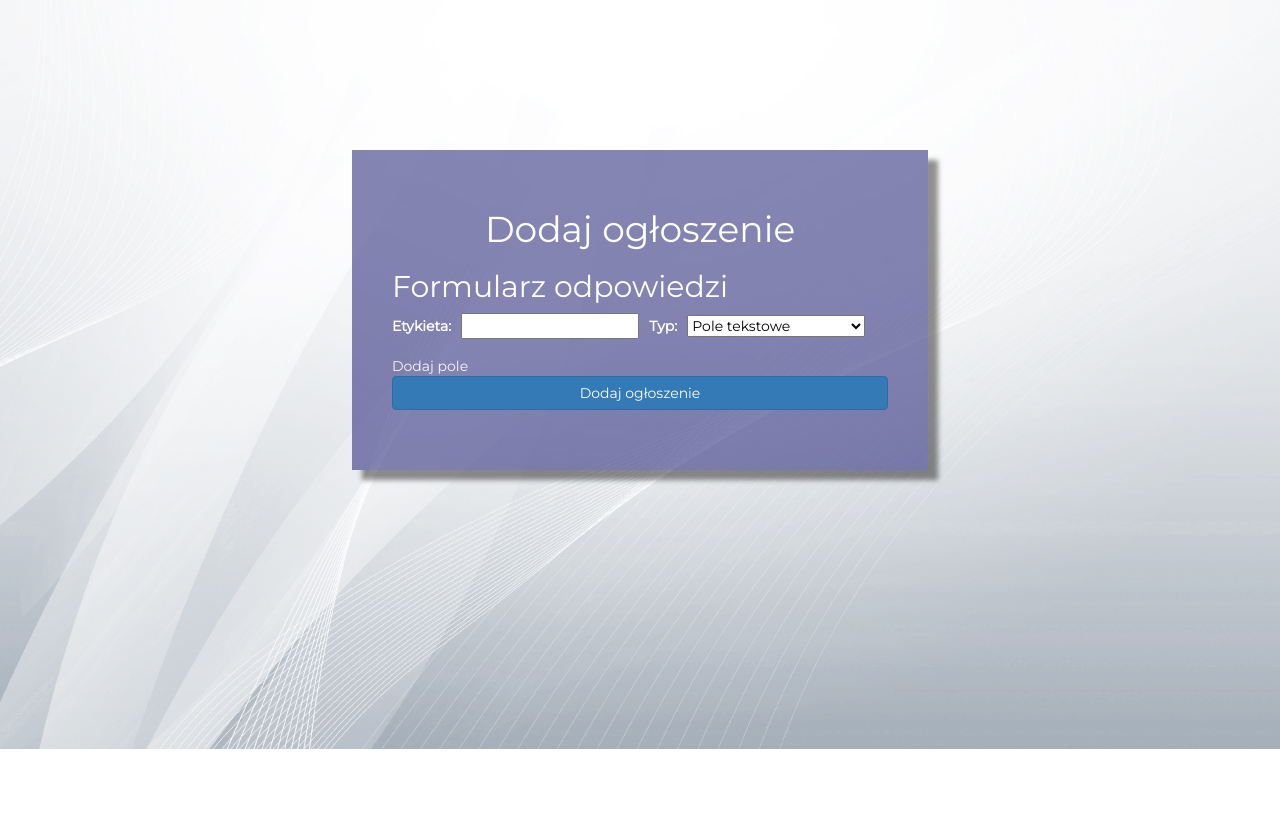
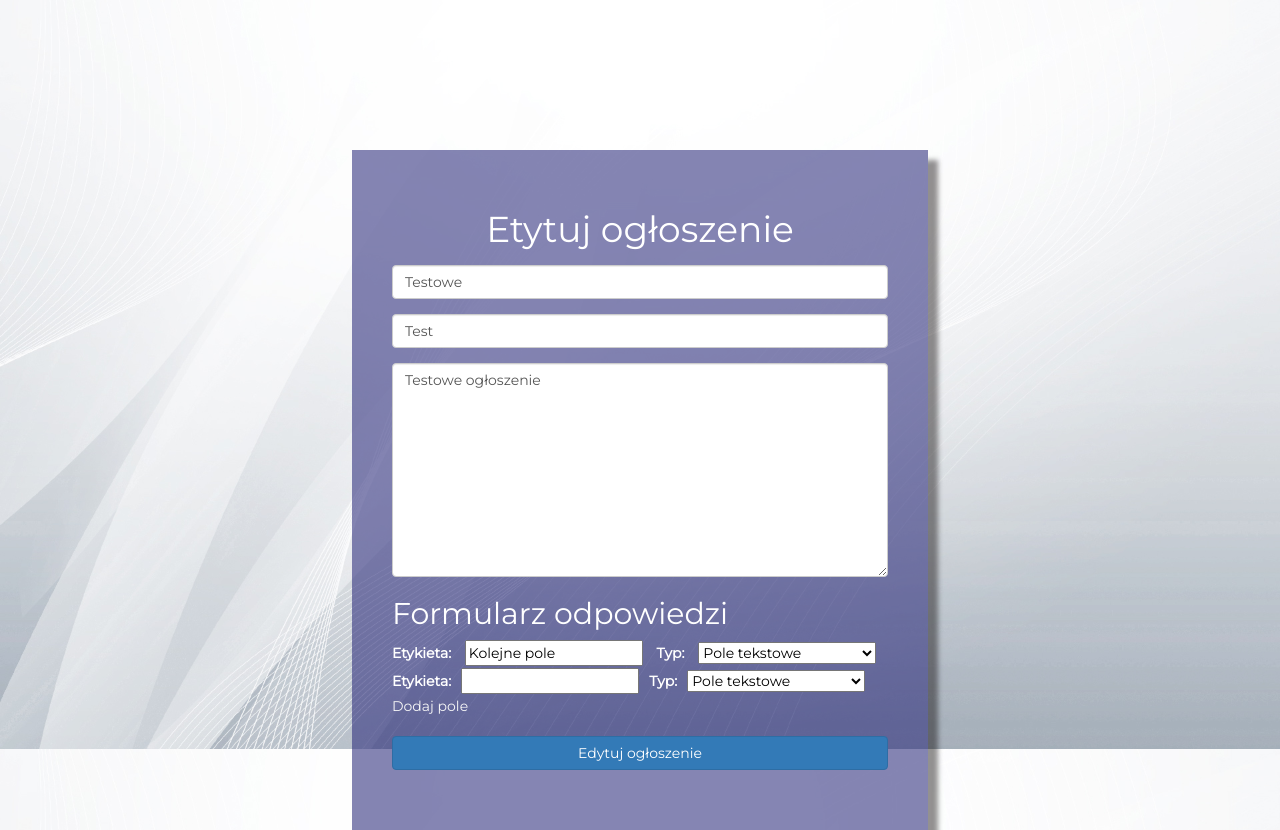
Before and after one commit to cybergod96/job_ad_portal, a Django app: page /ad/31/edit in a window 1280 px wide. Shown: the part 51-881 px from the top of the page. Before the commit the page ends 800 px from the top, so only its background shows below. Run offline with Django 3.2, Linux system fonts and the light colour scheme; a user stored in the database is signed in; data comes from the database, SQL or seed files in the repository; both versions use the stored data as it was after the commit; some libraries are stand-ins or nearby versions.

Commit message:
dodano beznadziejne edytowanie ogłoszzenia

```diff
--- a/jobad/forms.py
+++ b/jobad/forms.py
@@ -49,8 +49,13 @@ class AdvertisementApplyForm(forms.Form):
                 self.fields['field_%d' % i] = forms.IntegerField(label=field['label'], widget=forms.NumberInput(attrs={'class':'form-control'}))
 
 
-
 class AddAdForm(forms.Form):
     name = forms.CharField(max_length=255, label=u"Tytuł", widget=forms.TextInput(attrs={'class':'form-control','placeholder':'Tytuł'}))
     job_title = forms.CharField(max_length=255, label=u"Stanowisko", widget=forms.TextInput(attrs={'class':'form-control','placeholder':'Stanowisko'}))
     description = forms.CharField(max_length=512, label=u"Opis", widget=forms.Textarea(attrs={'class':'form-control','placeholder':'Opis'}))
+
+    def fill(self, n, jt, d):
+        self.fields['name'].initial = n
+        self.fields['job_title'].initial = jt
+        self.fields['description'].initial = d
+        pass
--- a/jobad/urls.py
+++ b/jobad/urls.py
@@ -16,5 +16,4 @@ urlpatterns = [
     path('account/', views.account, name='account'),
     path('logout/', views.logout_view, name='logout'),
     path('add/', views.add_ad, name='add'),
-    #path('add/custom', views.add_fields, name='custom')
 ]
--- a/jobad/views.py
+++ b/jobad/views.py
@@ -11,6 +11,8 @@ from .models import Advertisement, Employer, ApplyForm
 from .forms import AddAdForm, LoginForm, RegisterForm, AdvertisementApplyForm, AdvertisementReply
 
 import json
+
+from django.utils.html import format_html
 
 
 def index(request):
@@ -130,9 +132,54 @@ def add_ad(request):
 
 @login_required
 def edit_ad(request, ad_id):
-    # if request.method == 'POST':
+    if request.method == 'POST':
+        ad_form = AddAdForm(request.POST)
+        if ad_form.is_valid():
+            ad = Advertisement.objects.get(pk=ad_id)
+            af = ApplyForm.objects.get(advertisement_id=ad_id)
 
-    return render(request, 'jobad/addad.html')
+            ad.name = ad_form.cleaned_data['name']
+            ad.job_title = ad_form.cleaned_data['job_title']
+            ad.description = ad_form.cleaned_data['description']
+            ad.save()
+
+            num = int(request.POST['additional_fields_number'])
+            custom_fields = dict()
+            custom_fields['fields_number'] = num
+            for i in range(1, num + 1):
+                custom_fields['field_%d' % i] = {"label": request.POST['field%d_label' % i],
+                                                 "type": request.POST['field%d_type' % i]}
+            af.content = json.dumps(custom_fields, ensure_ascii=False)
+            af.save()
+            return redirect('jobad:account')
+    else:
+        form_data = eval(ApplyForm.objects.get(advertisement_id=ad_id).content)
+        fields_num = form_data['fields_number']
+        fields_content = ""
+        ad = Advertisement.objects.get(pk=ad_id)
+        ad_form = AddAdForm()
+        ad_form.fill(ad.name, ad.job_title, ad.description)
+        for i in range(1, fields_num + 1):
+            sel_text = "selected" if form_data['field_%d' % i]['type'] == "text" else ""
+            sel_textarea = "selected" if form_data['field_%d' % i]['type'] == "textarea" else ""
+            sel_number = "selected" if form_data['field_%d' % i]['type'] == "number" else ""
+            fields_content += """ <div id="div_field_%d" class="field_box">
+            <label for="fileld%d_label" id="label_%d" class="field_box_label">Etykieta: </label>
+            <input type="text" name="field%d_label" id="txt_%d" class="field_box_textarea" value="%s">
+            <label for="field%d_type" id="label2_%d" class="field_box_label">Typ: </label>
+            <select name="field%d_type" id="select_%d" class="field_box_select">
+            <option value="text" %s>Pole tekstowe</option>
+            <option value="textarea" %s>Pole tekstowe (długie)</option>
+            <option value="textnumber" %s>Liczba</option>
+            </select>
+
+            </div>""" % (
+            i, i, i, i, i, form_data['field_%d' % i]['label'], i, i, i, i, sel_text, sel_textarea, sel_number)
+    return render(request, 'jobad/editad.html', {"additional_fields_number": fields_num,
+                                                 "additional_fields": format_html(fields_content),
+                                                 "form": ad_form,
+                                                 "hidden":  format_html("""<input type="hidden" value="%d" id="additional_fields_number" name="additional_fields_number">""" % fields_num),
+                                                 "jstest": "Hadas"})
 
 
 @login_required
--- a/static/css/main.css
+++ b/static/css/main.css
@@ -78,3 +78,8 @@ h2 > a:hover{
 #text-col > textarea{
     background-color: white;
 }
+
+#reply{
+    background-color: rgba(255,255,255,0.12);
+
+}
--- a/static/js/additional_fields.js
+++ b/static/js/additional_fields.js
@@ -1,4 +1,4 @@
-var num = 1;
+var num = 1;//parseInt(document.getElementById("additional_fields_number").value);
 
 function removeField(i){
 	document.getElementById("div_field_"+i).remove();
@@ -31,7 +31,7 @@ function fixNumeration(i,n){
 }
 
 function appendField(first){
-var i = num;
+var i = num;//parseInt(document.getElementById("additional_fields_number").value)+1;
 form = document.forms["applyform"];
 var div = document.createElement("div");
 div.id = "div_field_"+i;
@@ -89,3 +89,4 @@ document.getElementById("additional_fields_number").value=num;
 num++;
 }
 appendField(true);
+//fixNumeration(1,parseInt(document.getElementById("additional_fields_number").value))
--- a/templates/jobad/addad.html
+++ b/templates/jobad/addad.html
@@ -5,7 +5,6 @@
     <form method="post" name="applyform">
     <h1>Dodaj ogłoszenie</h1>
         {% csrf_token %}
-{% csrf_token %}
         {% for error in form.non_field_errors %}
                     <div class="form-group has-errors text-danger small">
                         {{error}}
@@ -26,7 +25,7 @@
         <div id="additional_fields" class="form-group"></div>
 
         <script type="text/javascript" src="{% static "js/additional_fields.js" %}"></script>
-        <div class="dodaj-pole"><a href="#" onclick="appendField(false)">Dodaj pole</a></div>
+        <div class="dodaj-pole"><a href="#" onclick="appendField(false)">Dodaj pole</a></div><br>
         <button class="btn btn-primary" style="width:100%">Dodaj ogłoszenie</button>
     </form>
     </div>
--- a/templates/jobad/base.html
+++ b/templates/jobad/base.html
@@ -44,7 +44,7 @@
 {% block account %}{% endblock %}
 {% block addad %}{% endblock %}
 {% block replies %}{% endblock %}
-
+{% block editad %}{% endblock %}
 </div>
 </body>
 </html>
--- /dev/null
+++ b/templates/jobad/editad.html
@@ -0,0 +1,37 @@
+{% extends 'jobad/base.html' %}
+{% load static %}
+
+{% block editad %}
+    <div class="container-medium">
+        <form method="post" name="applyform">
+            <h1>Etytuj ogłoszenie</h1>
+            {% csrf_token %}
+            {% for error in form.non_field_errors %}
+                    <div class="form-group has-errors text-danger small">
+                        {{error}}
+                    </div>
+            {% endfor %}
+            {% for field in form %}
+                    <div class="form-group has-errors text-danger small">
+                        {{field.errors}}
+                    </div>
+                    <div class="form-group has-errors text-danger small">
+                    </div>
+                    <div class="form-group">
+                        {{field}}
+                    </div>
+            {% endfor %}
+            <h2>Formularz odpowiedzi</h2>
+            {{ hidden }}
+
+            <div id="additional_fields">{{ additional_fields }}</div>
+            <script type="text/javascript" src="{% static "js/additional_fields.js" %}"></script>
+            <script type="text/javascript">
+                //document.getElementById("additional_fields_number").value = String(parseInt({{ additional_fields_number }})+1);
+                //fixNumeration(1,parseInt(document.getElementById("additional_fields_number").value));
+            </script>
+            <div class="dodaj-pole"><a href="#" onclick="appendField(false)">Dodaj pole</a> </div><br>
+            <button class="btn btn-primary" style="width:100%">Edytuj ogłoszenie</button>
+        </form>
+    </div>
+{% endblock %}
--- a/templates/jobad/replies.html
+++ b/templates/jobad/replies.html
@@ -5,11 +5,10 @@
     <div class="form-group">
     <div id="text-col">
     {% for r in replies %}
-        <p id="reply">
+        <div id="reply">
             {{ r.get_html }}
-        </p>
+        </div>
     {% endfor %}
-    {{ answer }}
     </div>
     <div class="dodaj-pole"><a href="{% url 'jobad:account' %}">Powrót</a></div>
     </div>
```
Also changed, not shown: db.sqlite3.
